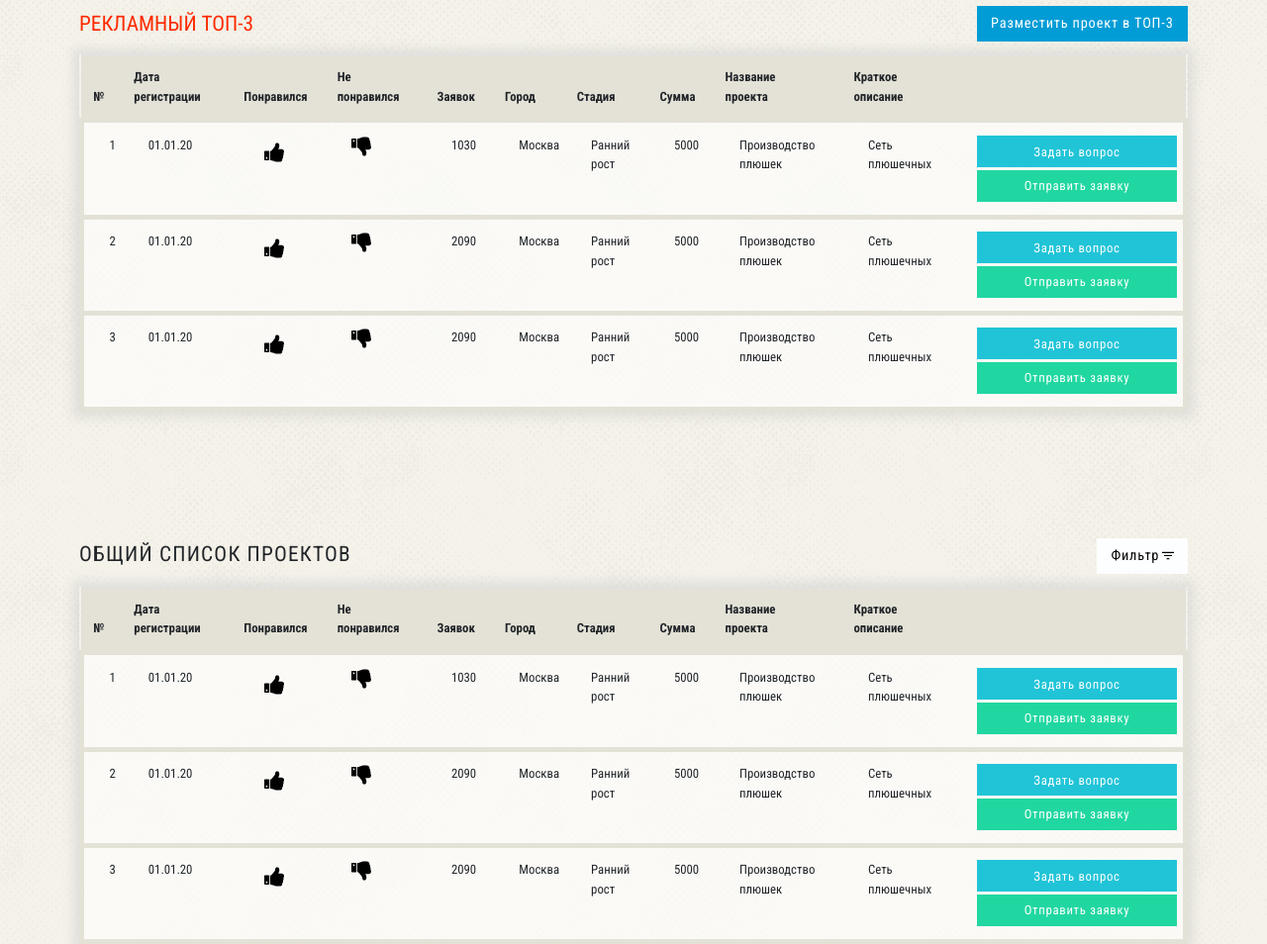
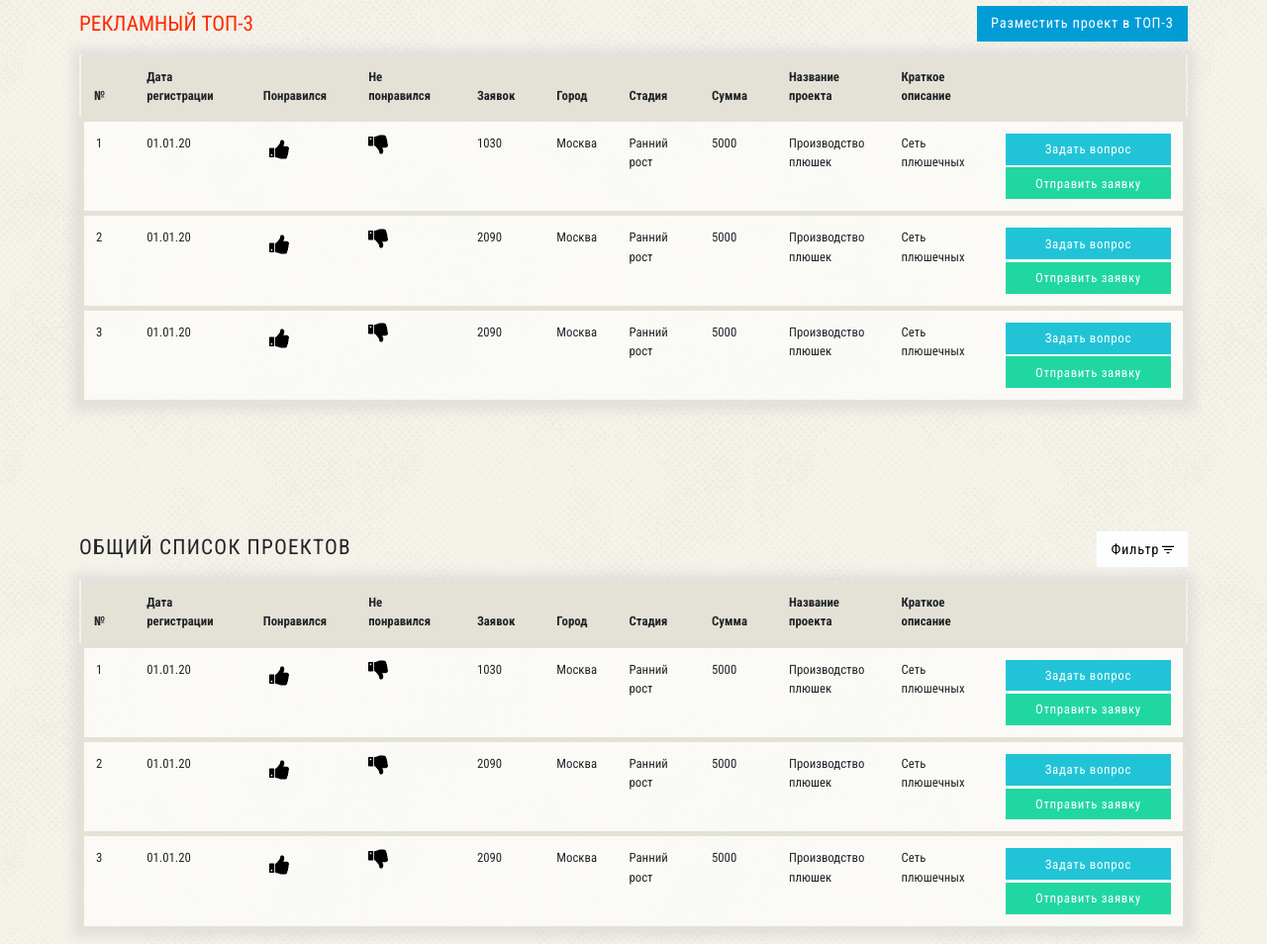
Before and after one commit to BorisSlonov/borisslonov.github.io-ba-list, a plain HTML site: page index.html in a window 1280 px wide. Shown: the part 400-1354 px from the top of the page at 99% size. Drawn offline with nearby package versions, Linux system fonts and the light colour scheme.

Commit message:
Add files via upload

```diff
--- a/css/style.css
+++ b/css/style.css
@@ -41,15 +41,6 @@ button {
   max-width: 1140px;
   margin: 0 auto;
   padding: 0 10px;
-}
-
-table.footable > thead > tr > td.footable-sortable,
-table.footable > thead > tr > th.footable-sortable,
-table.footable > tbody > tr > td.footable-sortable,
-table.footable > tbody > tr > th.footable-sortable,
-table.footable > tfoot > tr > td.footable-sortable,
-table.footable > tfoot > tr > th.footable-sortable {
-  padding-left: 1%;
 }
 
 .header-container {
@@ -397,16 +388,8 @@ h3 {
   background-color: #e4e2d7;
 }
 
-.advert-table thead tr th {
-  padding: 1em .5em 1em 2em;
-}
-
 .advert-table tbody {
   background-color: rgba(255, 255, 255, 0.65);
-}
-
-.advert-table tbody td {
-  padding: 1em .5em 1em 2em;
 }
 
 .advert-table tbody tr {
@@ -569,16 +552,8 @@ td img {
   background-color: #e4e2d7;
 }
 
-.all-list-table thead tr th {
-  padding: 1em .5em 1em 2em;
-}
-
 .all-list-table tbody {
   background-color: rgba(255, 255, 255, 0.65);
-}
-
-.all-list-table tbody td {
-  padding: 1em .5em 1em 2em;
 }
 
 .all-list-table tbody tr {
```
